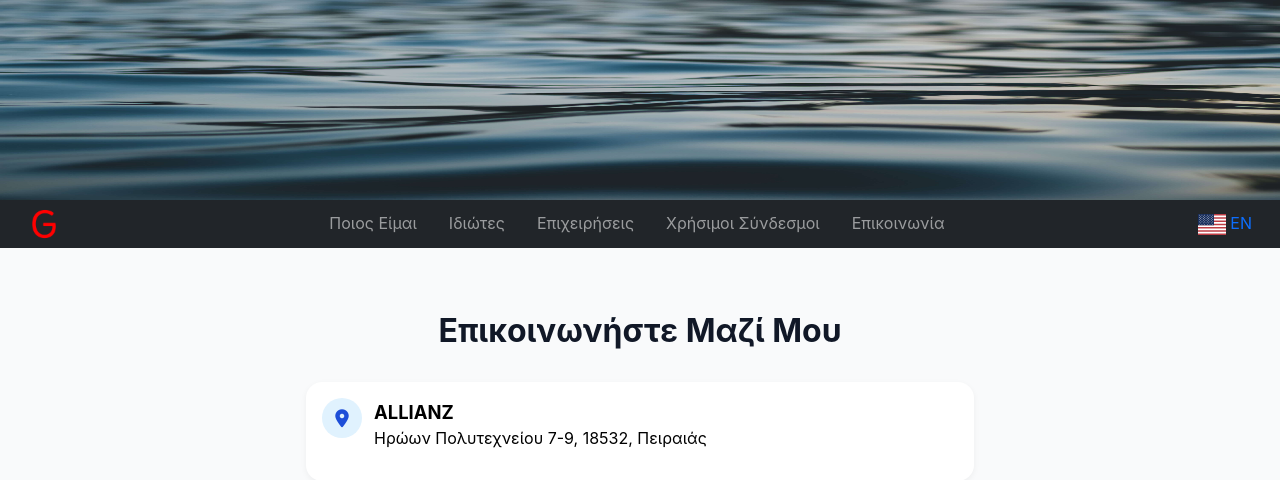
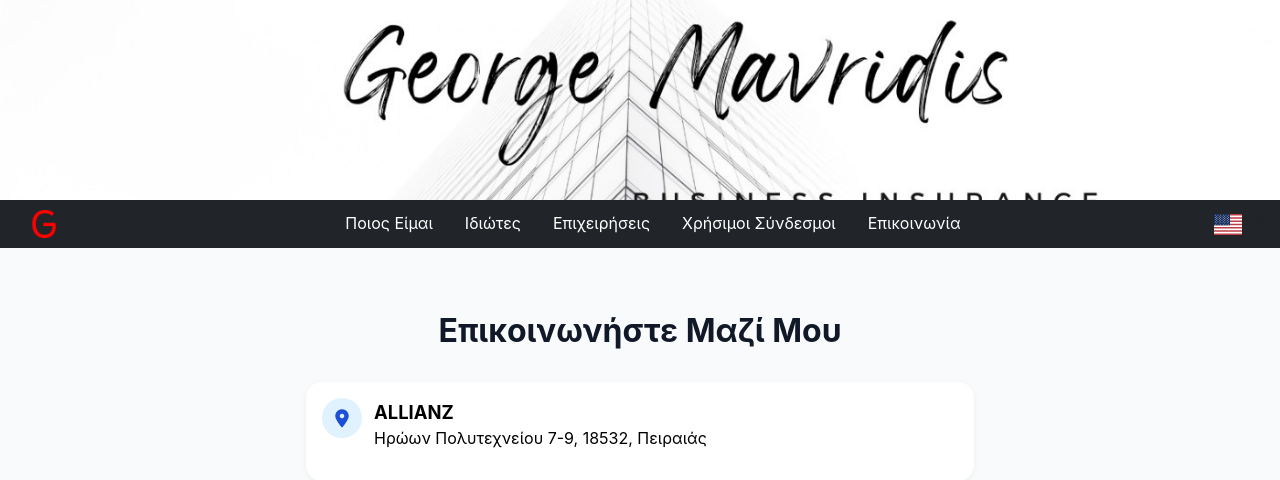
Before and after one commit to avgustos/ws, a Flask app: page /pages/contact in a window 1280 px wide. Shown: the top 480 px of the page. Run offline with Flask 3, Linux system fonts and the light colour scheme.

Commit message:
added metatags, icon links optimazed for different OS, new hero image

```diff
--- a/wsapp/static/css/base.css
+++ b/wsapp/static/css/base.css
@@ -18,6 +18,23 @@
   margin: 20px auto;
   padding: 0 1rem;
 }
+
+/* Jumbotron styling */
+.jumbotron-container {
+    width: 100%;
+    height: 200px;          /* fixed height */
+    overflow: hidden;       /* crop overflow */
+}
+
+.jumbotron-img {
+    width: 100%;
+    height: 200px;
+    object-fit: cover;      /* scale & crop to fill container */
+    object-position: center;
+    display: block;
+    margin: 0 auto;       /* centers the image horizontally */
+}
+
 
 /* Headings (smaller than Bootstrap defaults) */
 h1, h2, h3, h4, h5, h6 {
--- a/wsapp/templates/base.html
+++ b/wsapp/templates/base.html
@@ -1,80 +1,87 @@
 <!DOCTYPE html>
-<html>
+<html lang="en"> <!-- Change to "el" for Greek pages -->
 
 <head>
+    <!-- Essential meta -->
+    <meta charset="utf-8">
+    <meta name="viewport" content="width=device-width, initial-scale=1">
+    <meta name="description" content="Professional insurance services in Greece.">
+    <meta name="keywords" content="insurance, Greece, health insurance, car insurance">
+    <meta name="author" content="George Mavridis">
 
-    <meta charset="utf-8">
+    <!-- Open Graph (social sharing) -->
+    <meta property="og:title" content="Professional Insurance Services in Greece">
+    <meta property="og:description" content="Reliable insurance services tailored to your needs.">
+    <meta property="og:image" content="{{ url_for('static', filename='images/jumbotron.jpg') }}">
+    <meta property="og:type" content="website">
+    <meta property="og:url" content="{{ request.url }}">
+
     <title>
         {% block title %}
-        {% endblock title%}
+        {% endblock title %}
     </title>
 
-    <!-- Bootstrap CSS -->
-    <link href="https://cdn.jsdelivr.net/npm/bootstrap@5.1.1/dist/css/bootstrap.min.css" rel="stylesheet">
+    <!-- Bootstrap CSS (latest stable) -->
+    <link href="https://cdn.jsdelivr.net/npm/bootstrap@5.3.2/dist/css/bootstrap.min.css" rel="stylesheet">
 
-    <!-- Base Styles CSS -->
+    <!-- Base Styles -->
     <link rel="stylesheet" href="{{ url_for('static', filename='css/base.css') }}">
-
-    <!-- Navbar + Footer styles -->
     <link rel="stylesheet" href="{{ url_for('static', filename='css/navbar.css') }}">
     <link rel="stylesheet" href="{{ url_for('static', filename='css/footer.css') }}">
 
     {% block styles %}{% endblock %}
 
-    <!-- Flags -->
+    <!-- Flag Icons -->
     <link rel="stylesheet" href="https://cdnjs.cloudflare.com/ajax/libs/flag-icon-css/6.6.6/css/flag-icons.min.css">
 
-    <!-- G icon -->
+    <!-- Favicons (cross-device support) -->
+    <link rel="icon" type="image/png" sizes="32x32" href="{{ url_for('static', filename='images/favicons/favicon-32x32.png') }}">
+    <link rel="icon" type="image/png" sizes="16x16" href="{{ url_for('static', filename='images/favicons/favicon-16x16.png') }}">
+    <link rel="apple-touch-icon" sizes="180x180" href="{{ url_for('static', filename='images/favicons/apple-touch-icon.png') }}">
+    <link rel="manifest" href="{{ url_for('static', filename='images/favicons/site.webmanifest') }}">
     <link rel="shortcut icon" href="{{ url_for('static', filename='images/favicons/favicon.ico') }}">
 
-    <!-- FontAwesome icons -->
+    <!-- FontAwesome -->
     <link rel="stylesheet" href="https://cdnjs.cloudflare.com/ajax/libs/font-awesome/6.4.0/css/all.min.css">
-
-    <!-- Css / Flag Icons-->
-    <link rel="stylesheet" href="{{ url_for('static', filename='css/flag-icons.min.css') }}">
-
-
 </head>
 
-<!-- Page content (flex-grow fills the space between navbar and footer) -->
 <body class="d-flex flex-column min-vh-100">
 
-    <img src="{{ url_for('static', filename='images/jumbotron.jpg') }}" width="100%" height="200px" class="img-responsive">
+    <!-- Banner / Jumbotron -->
+    <div class="jumbotron-container">
+        <img src="{{ url_for('static', filename='images/jumbotron.jpg') }}"
+             alt="Insurance banner"
+             class="img-fluid jumbotron-img">
+    </div>
 
-    <!--by default, the function render_template (in routes.py) utilizes the template path relative to the templates/ folder-->
+    <!-- Navbar -->
     {% include "partials/navbar.html" %}
 
-    <!-- Page content (flex-grow fills the space between navbar and footer) -->
+    <!-- Page content -->
     <main class="flex-grow-1">
-
         {% with messages = get_flashed_messages(with_categories=true) %}
           {% if messages %}
             <div class="flash-messages">
               {% for category, message in messages %}
                 <div class="alert alert-{{ category }}">
                   {{ message }}
-          <button type="button" class="close-btn" onclick="this.parentElement.style.display='none';">&times;</button>
+                  <button type="button" class="close-btn" onclick="this.parentElement.remove();">&times;</button>
                 </div>
               {% endfor %}
             </div>
           {% endif %}
         {% endwith %}
 
+        {% block content %}
+        {% endblock content %}
+    </main>
+
+    <!-- Footer -->
+    {% include "partials/footer.html" %}
+
+    <!-- Bootstrap JS -->
+    <script src="https://cdn.jsdelivr.net/npm/bootstrap@5.3.2/dist/js/bootstrap.bundle.min.js"></script>
+</body>
 
 
-        {% block content %}
-
-        {% endblock content %}
-
-    </main>
-
-
-    {% include "partials/footer.html" %}
-
-
-    <!-- Bootstrap JS (for responsive navbar toggling) -->
-    <script src="https://cdn.jsdelivr.net/npm/bootstrap@5.3.2/dist/js/bootstrap.bundle.min.js"></script>
-
-</body>
-
 </html>
```
Also changed, not shown: wsapp/static/images/hero-image-optimized.jpg (deleted), wsapp/static/images/jumbotron.jpg. Lines whose indentation alone changed are shown as unchanged.
